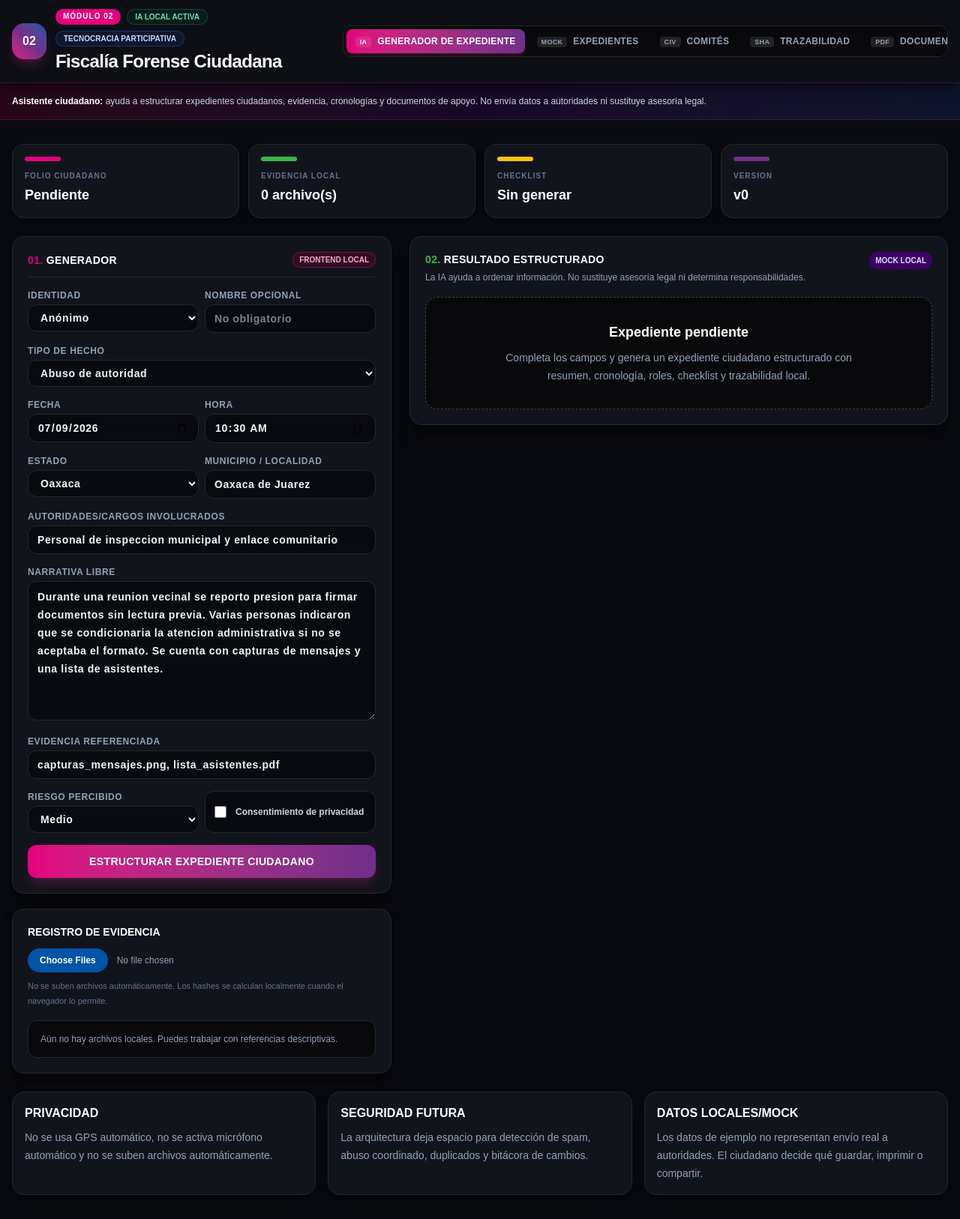
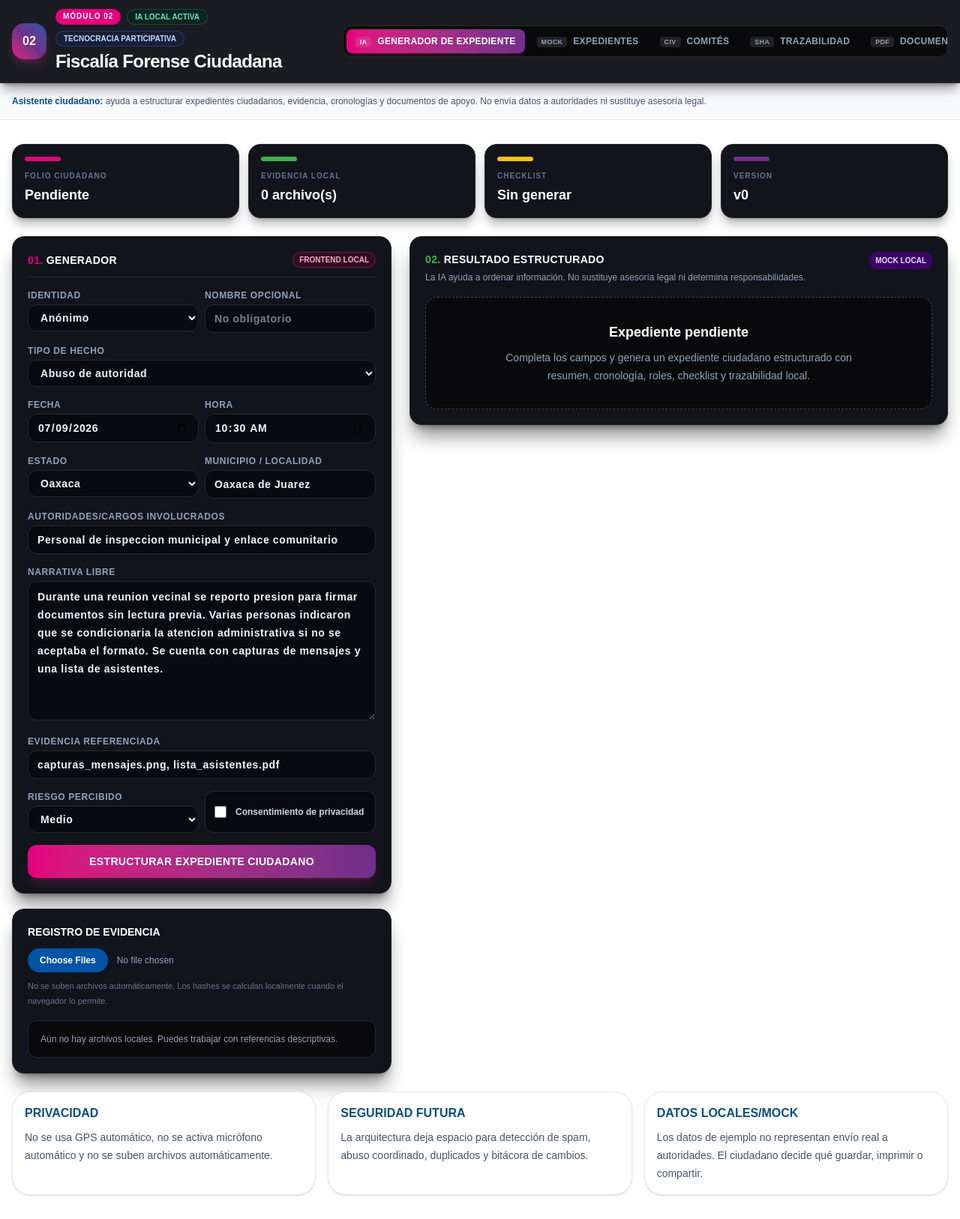
Before and after one commit to TecnocraciaParticipativaMexico/Plataforma, a Next.js app in the folder web/: page /fiscalia-ia in a window 1280 px wide. Shown: the whole page at 75% size. Built offline with nearby package versions, Linux system fonts and the light colour scheme.

Commit message:
style: align fiscalia module page with civic visual system

```diff
--- a/web/app/fiscalia-ia/page.tsx
+++ b/web/app/fiscalia-ia/page.tsx
@@ -39,12 +39,12 @@ export default function FiscaliaIaPage() {
   }
 
   return (
-    <main className="min-h-screen bg-[#090a0f] text-slate-100 print:bg-white print:text-black">
+    <main className="min-h-screen bg-white text-[#0A4E84] print:bg-white print:text-black">
       <ModuleHeader activeTab={activeTab} onTabChange={setActiveTab} />
 
-      <section className="border-b border-pink-500/20 bg-gradient-to-r from-pink-950/40 via-purple-950/30 to-blue-950/40 px-4 py-3 print:hidden">
-        <div className="mx-auto max-w-7xl text-xs leading-6 text-slate-300">
-          <strong className="text-white">Asistente ciudadano:</strong> ayuda a estructurar expedientes ciudadanos, evidencia, cronologías y documentos de apoyo. No envía datos a autoridades ni sustituye asesoría legal.
+      <section className="border-b border-slate-200 bg-[#F8FAFC] px-4 py-3 print:hidden">
+        <div className="mx-auto max-w-7xl text-xs leading-6 text-slate-600">
+          <strong className="text-[#0A4E84]">Asistente ciudadano:</strong> ayuda a estructurar expedientes ciudadanos, evidencia, cronologías y documentos de apoyo. No envía datos a autoridades ni sustituye asesoría legal.
         </div>
       </section>
 
@@ -54,7 +54,7 @@ export default function FiscaliaIaPage() {
         </div>
 
         {error ? (
-          <div className="rounded-2xl border border-red-500/30 bg-red-950/40 p-4 text-sm font-semibold text-red-100 print:hidden">
+          <div className="rounded-2xl border border-[#F97316]/30 bg-[#FFF7ED] p-4 text-sm font-semibold text-[#9A3412] print:hidden">
             {error}
           </div>
         ) : null}
@@ -91,9 +91,9 @@ export default function FiscaliaIaPage() {
               copy: "Los datos de ejemplo no representan envío real a autoridades. El ciudadano decide qué guardar, imprimir o compartir.",
             },
           ].map((item) => (
-            <article key={item.title} className="rounded-2xl border border-zinc-800 bg-[#12141c] p-4 shadow-lg shadow-black/30">
-              <h3 className="font-black uppercase text-white">{item.title}</h3>
-              <p className="mt-2 text-sm leading-6 text-slate-400">{item.copy}</p>
+            <article key={item.title} className="rounded-[24px] border border-slate-200 bg-white p-4 shadow-sm">
+              <h3 className="font-black uppercase text-[#0A4E84]">{item.title}</h3>
+              <p className="mt-2 text-sm leading-6 text-slate-600">{item.copy}</p>
             </article>
           ))}
         </section>
```
